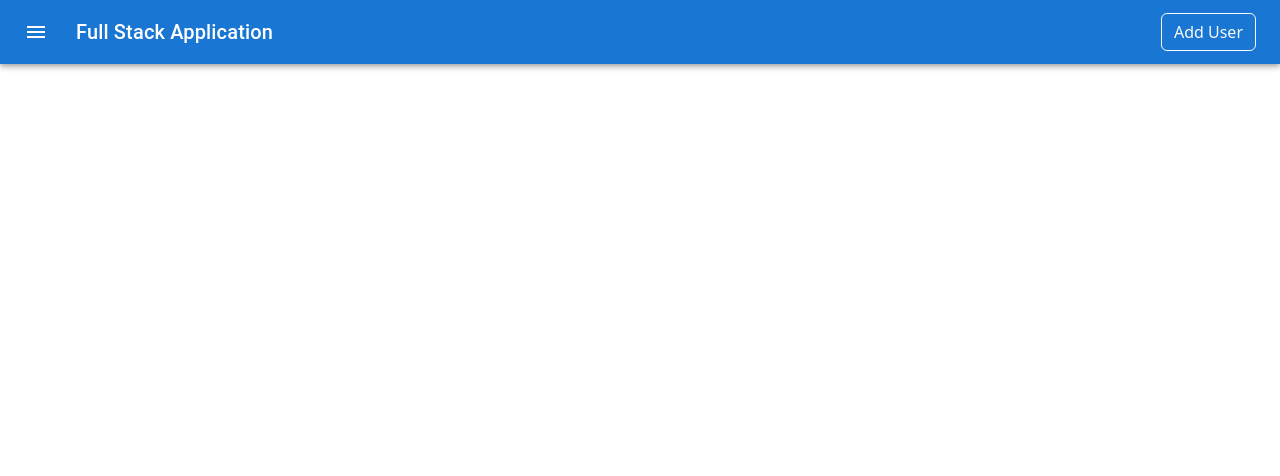
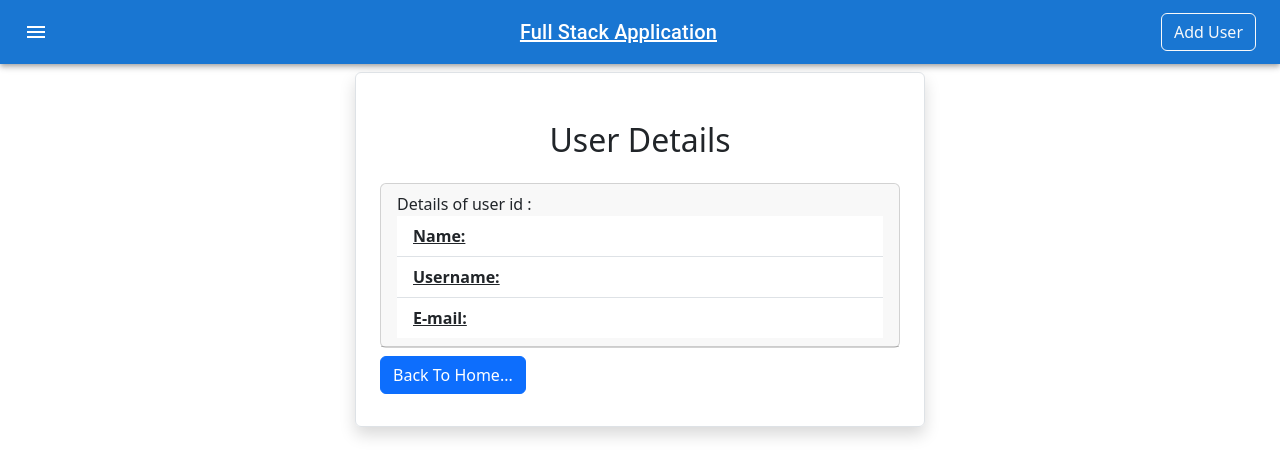
Before and after one commit to pratikdhake9/frontend_curd_student_application, a React (Create React App) app: page /viewuser/1 in a window 1280 px wide. Shown: the top 476 px of the page. Built offline with nearby package versions, Linux system fonts and the light colour scheme; no server answers.

Commit message:
first commit

```diff
--- a/src/App.js
+++ b/src/App.js
@@ -15,8 +15,8 @@ function App() {
             <Routes>
                 <Route exact path="/" element={<Home/>}></Route>
                 <Route exact path="/adduser" element={<Adduser/>}></Route>
-                <Route exact path="/edituser" element={<Edituser/>}></Route>
-                <Route exact path="/viewuser" element={<Viewuser/>}></Route>
+                <Route exact path="/edituser/:id" element={<Edituser/>}></Route>
+                <Route exact path="/viewuser/:id" element={<Viewuser/>}></Route>
             </Routes>
 
       </dev>
--- a/src/layout/Navbar.js
+++ b/src/layout/Navbar.js
@@ -22,9 +22,12 @@ export default function Navbar() {
                     >
                         <MenuIcon />
                     </IconButton>
-                    <Typography variant="h6" component="div" sx={{ flexGrow: 1 }}>
-                        Full Stack Application
+
+                    <Typography variant="h6" component="div" sx={{ flexGrow: 1 }} className={"content-center text-center"}>
+                        <Link to={"/"} className={"text-white "}>
+                        Full Stack Application</Link>
                     </Typography>
+
                     <Link className={"btn btn-outline-light"} to={"/adduser"}>Add User</Link>
                 </Toolbar>
             </AppBar>
--- a/src/pages/Home.js
+++ b/src/pages/Home.js
@@ -1,17 +1,22 @@
 import React, {useEffect, useState} from 'react'
 import axios from "axios";
-import {Link} from "react-router-dom";
+import {Link, useParams} from "react-router-dom";
 import Edituser from "../user/Edituser";
 import Viewuser from "../user/Viewuser";
 
 const Home = () => {
     const [users,setUsers]=useState([]);
+    const {id}=useParams();
     useEffect(()=>{
         loadUsers();
     },[]);
     const loadUsers=async ()=>{
         const result=await axios.get("http://localhost:8080/users");
         setUsers(result.data)
+    };
+    const deletuser=async (id)=>{
+        await axios.delete(`http://localhost:8080/user/${id}`)
+        loadUsers();
     }
     return (
         <div className={"container"}>
@@ -35,9 +40,20 @@ const Home = () => {
                                 <td>{user.username}</td>
                                 <td>{user.email}</td>
                                 <td>
-                                    <button className={"btn btn-primary mx-2"} >View</button>
-                                    <button className={"btn btn-outline-primary mx-2"} >Edit</button>
-                                    <button className={"btn btn-outline-danger mx-2"}>Delete</button>
+                                    <Link className={"btn btn-primary mx-2"}
+                                    to={`/viewuser/${user.id}`}
+
+                                    >View
+                                    </Link>
+                                    <Link className={"btn btn-outline-primary mx-2"}
+                                        to={`/edituser/${user.id}`}
+
+                                    >Edit</Link>
+                                    <button className={"btn btn-outline-danger mx-2"}
+                                    onClick={()=>deletuser(user.id)}
+                                    >
+                                        Delete
+                                    </button>
                                 </td>
                             </tr>
                         )
--- a/src/user/Edituser.js
+++ b/src/user/Edituser.js
@@ -1,10 +1,71 @@
-import React from 'react'
-
+import React, {useEffect, useState} from 'react'
+import axios from "axios";
+import {Link, useNavigate, useParams} from "react-router-dom";
 
 const Edituser = () => {
+    let navigate=useNavigate()
+    const {id}=useParams()
+    const[user,setUser]=useState({
+        name:"",
+        username:"",
+        email:""
+    });
+    const {name,username,email}=user
+    const oninputcharge = (e) => {
+        setUser({...user,[e.target.name]:e.target.value})
+    }
+    useEffect(()=>{
+        loaduser()
+    },[])
+    const onsubmit = async (e) => {
+        e.preventDefault();
+        await axios.put(`http://localhost:8080/user/${id}`,user)
+        navigate("/");
+    }
+    const loaduser =async ()=>{
+        const result=await axios.get('http://localhost:8080/user/${id}')
+        setUser(result.data)
+    }
     return (
-        <div>Edituser
+        <div className={"container"}>
+            <div className={"row"}>
+                <div className={"col-md-6 offset-md-3 border rounded p-4 mt-2 shadow "}>
+                    <h2 className={"text-center m-4 "}> Edit User</h2>
+                    <form onSubmit={(e)=>onsubmit(e)}>
+                        <div className={"mb-3"}>
+                            <label htmlFor={"Name"} className={"form-label"}>
+                                Name
+                            </label>
+                            <input type={"text"} className={"form-control"} placeholder="Enter Your Name" name="name" value={name}
+                                   onChange={(e)=>oninputcharge(e)}
+                            />
 
+                        </div>
+                        <div className={"mb-3"}>
+                            <label htmlFor={"Username"} className={"form-label"}>
+                                Username
+                            </label>
+                            <input type={"text"} className={"form-control"} placeholder="Enter Your Username" name="username" value={username}
+                                   onChange={(e)=>oninputcharge(e)}/>
+                        </div>
+                        <div className={"mb-3"}>
+                            <label htmlFor={"Email"} className={"form-label"}>
+                                E-mail Id
+                            </label>
+                            <input type={"text"} className={"form-control"} placeholder="Enter Your Email Address" name="email" value={email}
+                                   onChange={(e)=>oninputcharge(e)}/>
+                        </div>
+                        <div className={"content-center text-center"}>
+                            <button type={"Submit"} className={"btn btn-outline-primary"}>
+                                Submit
+                            </button>
+                            <Link  className={"btn btn-outline-danger mx-2"} to={"/"}>
+                                Cancel
+                            </Link>
+                        </div>
+                    </form>
+                </div>
+            </div>
         </div>
     )
 }
--- a/src/user/Viewuser.js
+++ b/src/user/Viewuser.js
@@ -1,8 +1,51 @@
-import React from 'react'
+import React, {useEffect, useState} from 'react'
+import {Link, useParams} from "react-router-dom";
+import axios from "axios";
 
 const Viewuser = () => {
+    const [user,setuser]=useState({
+        name:"",
+        username:"",
+        email:""
+    })
+    const{id}=useParams();
+
+    useEffect(()=>{
+            loaduser();
+    },[])
+    const loaduser=async ()=>{
+        const result=await axios.get(`http://localhost:8080/user/${id}`)
+        setuser(result.data)
+    }
+
     return (
-        <div>Viewuser</div>
+        <div className={"container"}>
+            <div className={"row"}>
+                <div className={"col-md-6 offset-md-3 border rounded p-4 mt-2 shadow "}>
+                    <h2 className={"text-center m-4 "}>User Details</h2>
+                    <div className={"card"}>
+                        <div className={"card-header"}>
+                            Details of user id :
+                            <ul className={"list-group list-group-flush"}>
+                                <li className={"list-group-item"}>
+                                    <b className={"font-bold underline"}>Name:        </b>
+                                    {user.name}
+                                </li>
+                                <li className={"list-group-item"}>
+                                    <b className={"font-bold underline"}>Username:        </b>
+                                    {user.username}
+                                </li>
+                                <li className={"list-group-item "}>
+                                    <b className={"font-bold underline"}>E-mail:      </b>
+                                    {user.email}
+                                </li>
+                            </ul>
+                        </div>
+                    </div>
+                        <Link className={"btn btn-primary my-2"} to={"/"}>Back To Home...</Link>
+                </div>
+            </div>
+        </div>
     )
 }
 export default Viewuser
```
